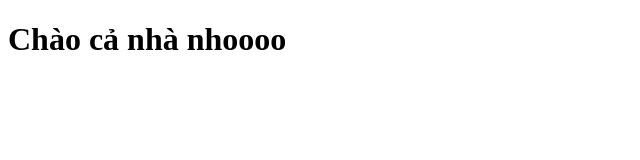
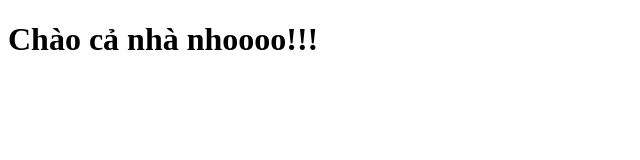
Before and after one commit to chithl/xdtw_xuong_SP25, a plain HTML site: page index.html in a window 1280 px wide. Shown: the full height of the page, 0-640 px from the left. Drawn offline with Linux system fonts and the light colour scheme.

Commit message:
[HTML] CHỈNH LẠI CÁI NÀY NHA MẤY ÔNG

```diff
--- a/index.html
+++ b/index.html
@@ -6,6 +6,6 @@
     <title>Document</title>
 </head>
 <body>
-    <h1>Chào cả nhà nhoooo</h1>
+    <h1>Chào cả nhà nhoooo!!!</h1>
 </body>
 </html>
```
